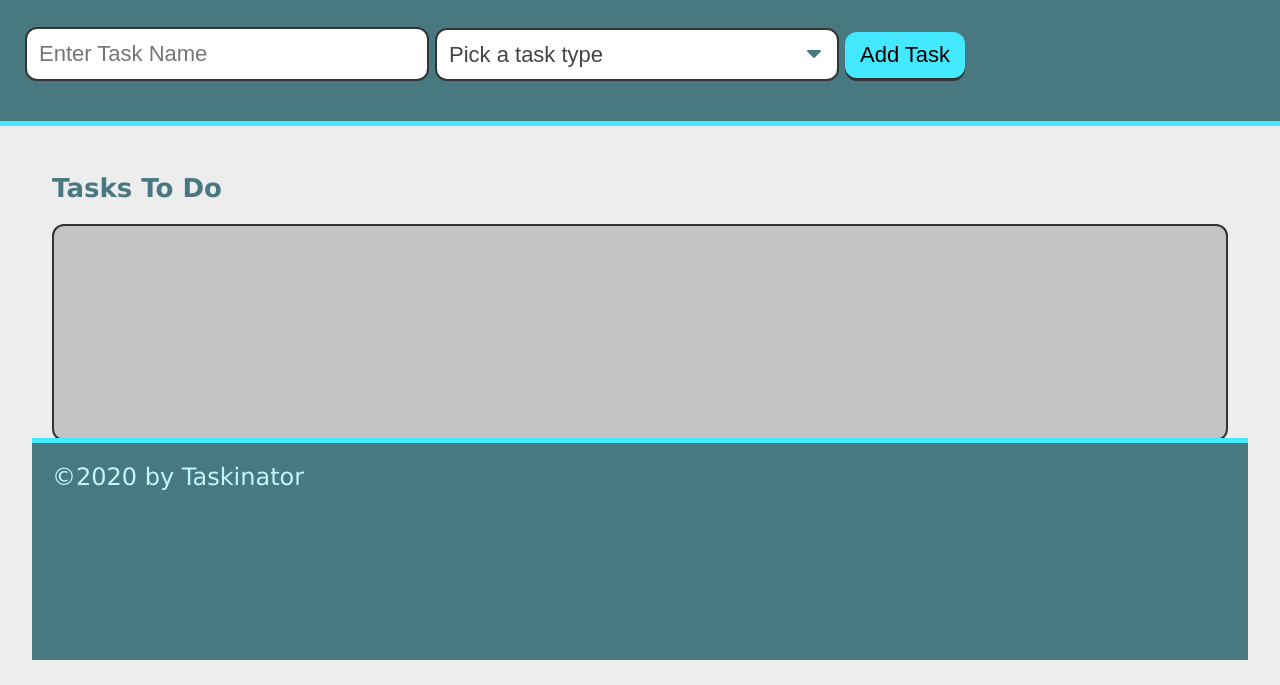
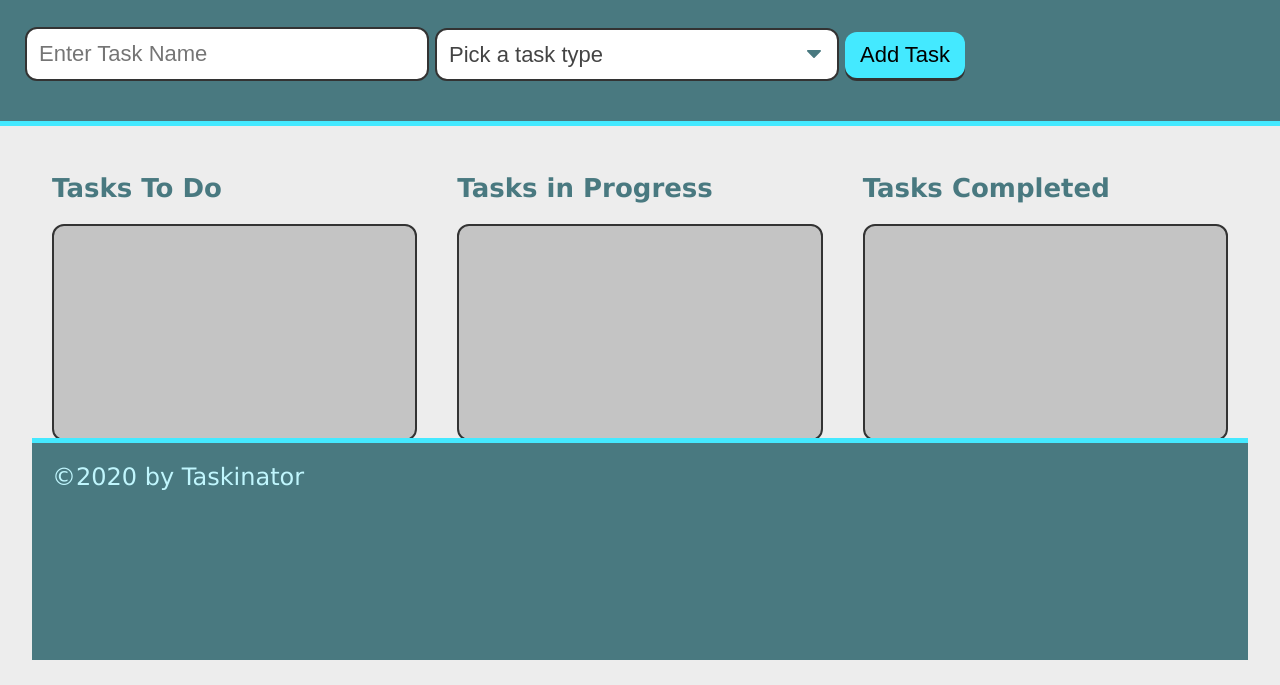
Before and after one commit to beimy/taskinator, a plain HTML site: page index.html in a window 1280 px wide. Shown: the part 115-800 px from the top of the page. Drawn offline with Linux system fonts and the light colour scheme.

Commit message:
workin on updating tasks

```diff
--- a/assets/js/script.js
+++ b/assets/js/script.js
@@ -1,5 +1,6 @@
 var formEl = document.querySelector("#task-form");
 var tasksToDoEl = document.querySelector("#tasks-to-do");
+var taskIdCounter = 0;
 
 var taskFormHandler = function(event) {
   event.preventDefault();
--- a/index.html
+++ b/index.html
@@ -38,6 +38,18 @@
             <ul class="task-list" id="tasks-to-do"></ul>
         </section>
 
+        <!-- Tasks in Progress -->
+        <section class="task-list-wrapper">
+            <h2 class="list-title">Tasks in Progress</h2>
+            <ul class="task-list" id="tasks-in-progress"></ul>
+        </section>
+
+        <!-- Tasks Completed -->
+        <section class="task-list-wrapper">
+            <h2 class="list-title">Tasks Completed</h2>
+            <ul class="task-list" id="tasks-completed"></ul>
+        </section>
+
         <footer>
             &copy;2020 by Taskinator
         </footer>
```
